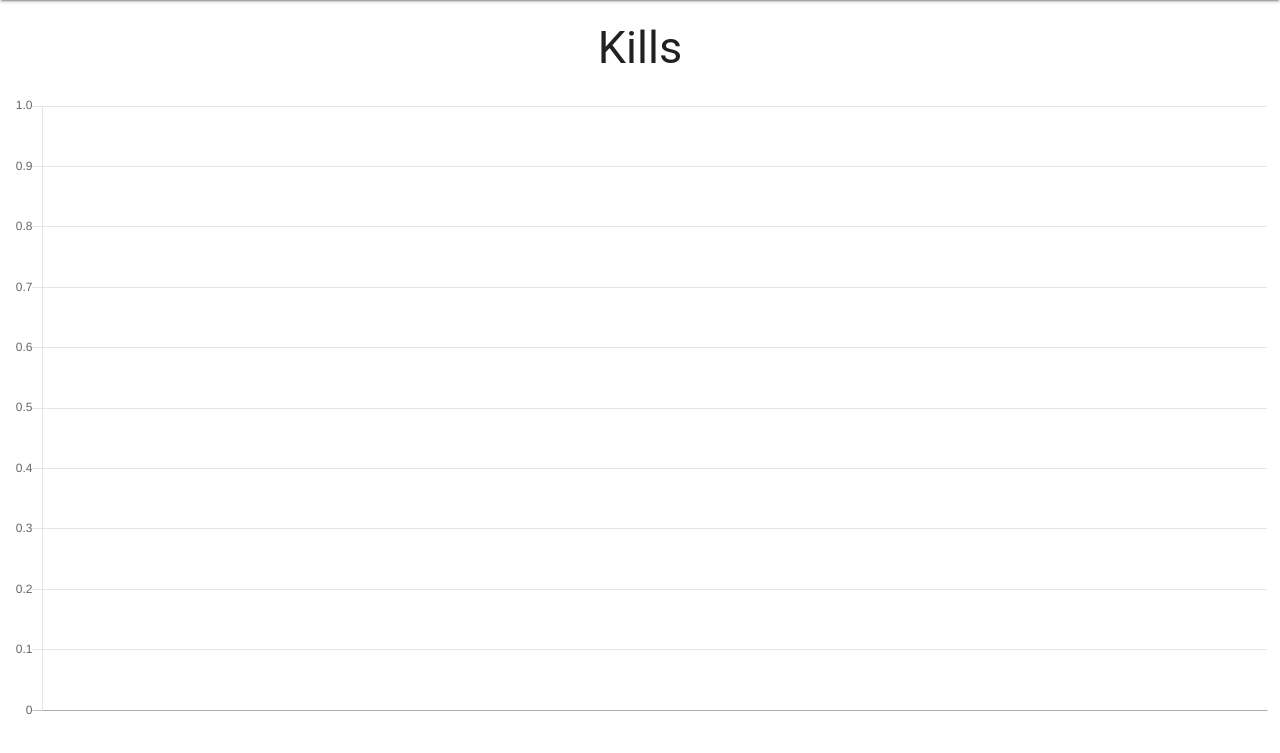
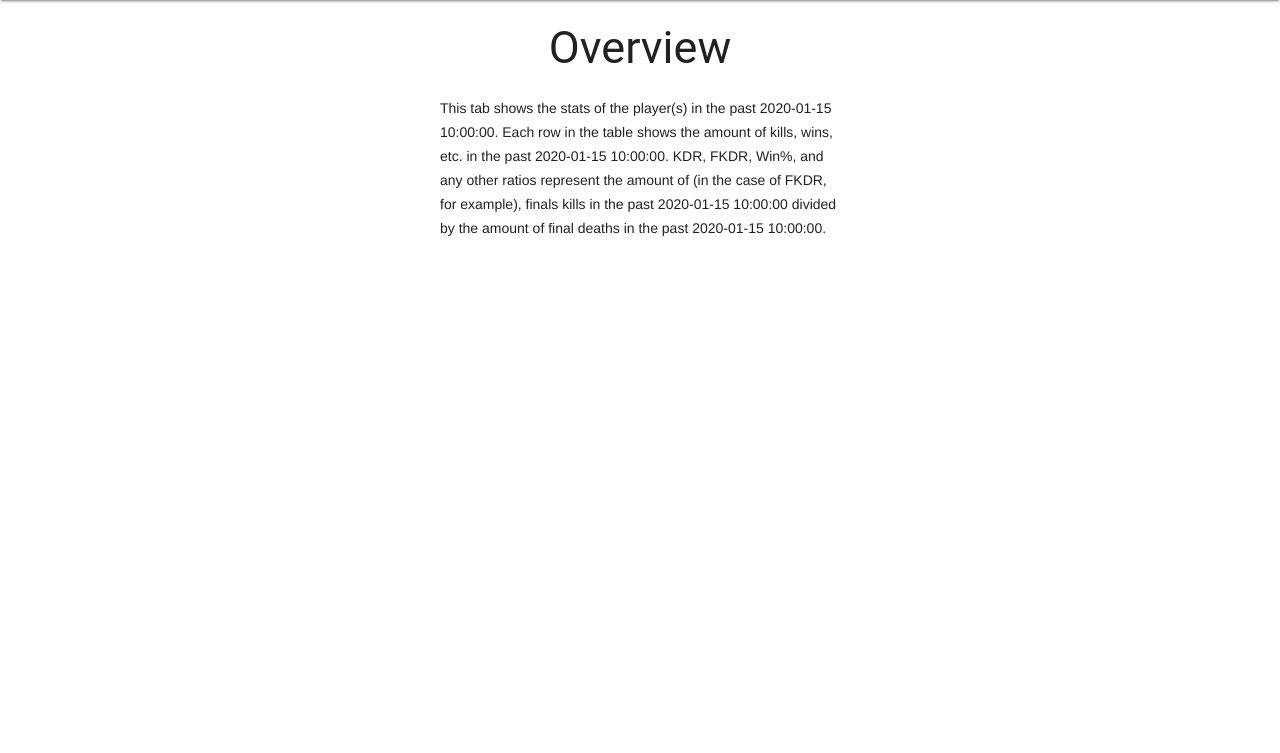
Before and after one commit to joshuaSmith2021/chamosbot-hosted, a Flask app: template templates/bedwars.html in a window 1280 px wide. Shown: the part 112-865 px from the top of the page. Run offline with Flask 2, Linux system fonts and the light colour scheme; the template is opened without the code that fills it: most values are stand-ins (such as "Sample title", 1, 10 or a date in 2020); some libraries are stand-ins or nearby versions.

Commit message:
Fix bug where kills tab appeared first

```diff
--- a/templates/bedwars.html
+++ b/templates/bedwars.html
@@ -53,7 +53,19 @@ h2 {
       </nav>
     </div>
     <main class="mdl-layout__content">
-      <section class="mdl-layout__tab-panel is-active" id="scroll-tab-1">
+      <section class="mdl-layout__tab-panel is-active" id="scroll-tab-9">
+        <div class="page-content">
+          <h2>Overview</h2>
+          <table class="mdl-data-table mdl-js-data-table" style="margin:auto">
+            <thead><tr id="tableHead"></tr></thead>
+            <tbody id="tableBody"></tbody>
+          </table>
+          <p style="max-width:400px;margin:auto">
+            This tab shows the stats of the player(s) in the past {{ time_string }}. Each row in the table shows the amount of kills, wins, etc. in the past {{ time_string}}. KDR, FKDR, Win%, and any other ratios represent the amount of (in the case of FKDR, for example), finals kills in the past {{ time_string }} divided by the amount of final deaths in the past {{ time_string }}.
+          </p>
+        </div>
+      </section>
+      <section class="mdl-layout__tab-panel" id="scroll-tab-1">
         <div class="page-content">
           <h2>Kills</h2>
           <canvas id="killsChart"></canvas>
@@ -75,18 +87,6 @@ h2 {
         <div class="page-content">
           <h2>Final Kill/Death Ratio</h2>
           <canvas id="fkdrsChart"></canvas>
-        </div>
-      </section>
-      <section class="mdl-layout__tab-panel" id="scroll-tab-9">
-        <div class="page-content">
-          <h2>Overview</h2>
-          <table class="mdl-data-table mdl-js-data-table" style="margin:auto">
-            <thead><tr id="tableHead"></tr></thead>
-            <tbody id="tableBody"></tbody>
-          </table>
-          <p style="max-width:400px;margin:auto">
-            This tab shows the stats of the player(s) in the past {{ time_string }}. Each row in the table shows the amount of kills, wins, etc. in the past {{ time_string}}. KDR, FKDR, Win%, and any other ratios represent the amount of (in the case of FKDR, for example), finals kills in the past {{ time_string }} divided by the amount of final deaths in the past {{ time_string }}.
-          </p>
         </div>
       </section>
       <section class="mdl-layout__tab-panel" id="scroll-tab-10">
```
